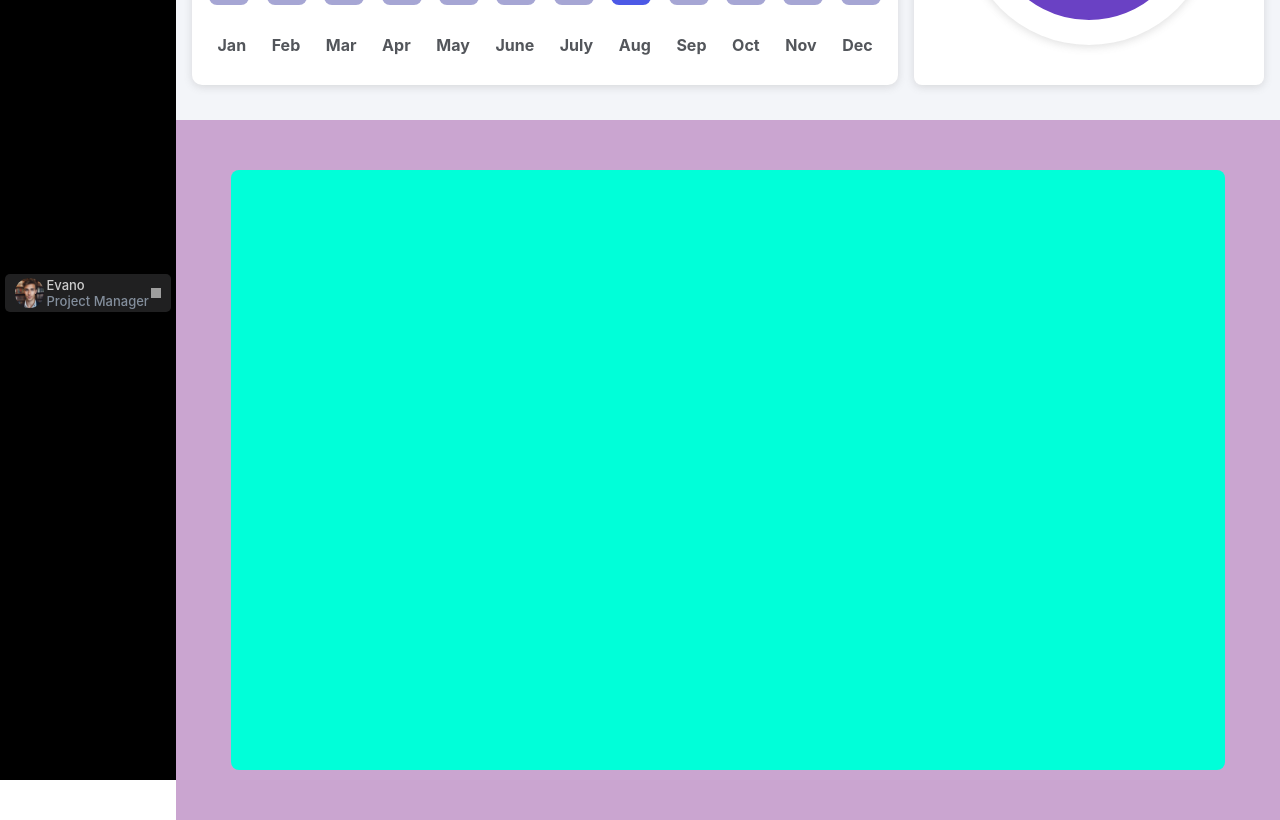
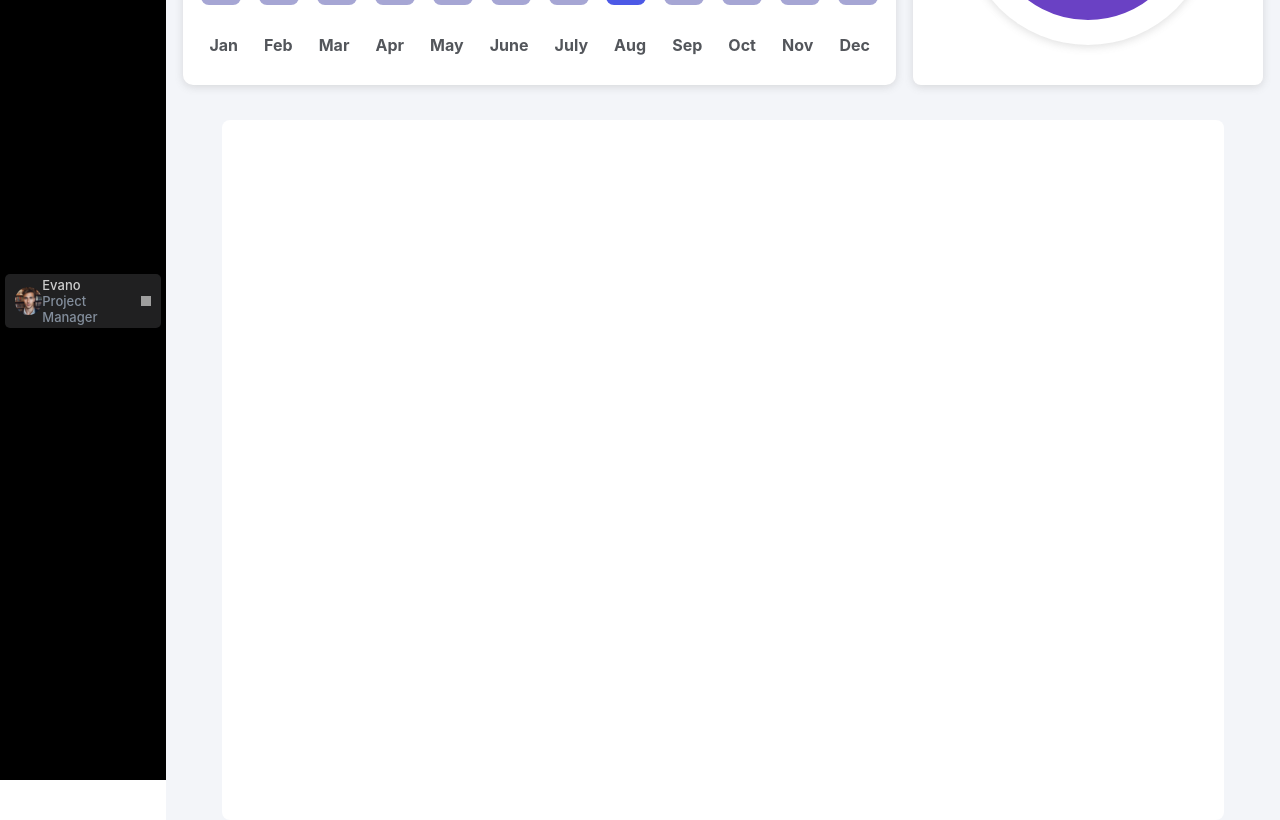
Before and after one commit to pradeep-08/Web-Developer-Assignment-, a React (Create React App) app: page / in a window 1280 px wide. Shown: the part 560-1380 px from the top of the page. Built offline with nearby package versions, Linux system fonts and the light colour scheme; grey boxes are pictures that could not be loaded.

Commit message:
dashborad
Bug fix

```diff
--- a/src/App.css
+++ b/src/App.css
@@ -1,19 +1,27 @@
 
 .master-div{
+  position: relative;
   display: flex;
+  grid-gap: 40px;
   background-color: #fff;
+
 }
 
 .dashboard{
   height: 1340px;
-  width: 15%;
+  position: fixed;
+  left: 0;
+  width: 13%;
   background-color: #172233;
   background-color: #000000;
+  position: fixed;
 }
 .mainboard{
   height: fit-content;
-  width: 100%;
+  width: auto;
+  width: 90%;
+  margin-left: 13%;
   background-color:#F3F5F9;
-  display: flex;
-  flex-direction: column;
+
+
 }
--- a/src/Components/style/bar4.css
+++ b/src/Components/style/bar4.css
@@ -1,6 +1,6 @@
 .bar-4{
     width: 100%;
-    background-color: rgb(202, 165, 208);
+
     height: 700px;
     display: flex;
     justify-content: center;
@@ -9,8 +9,8 @@
 
 
 .bar-4-contents-1{
-    background-color: rgb(0, 255, 217);
-    height: 600px;
+    background-color: #fff;
+    height: 700px;
     width: 90%;
     border-radius: 8px;
 }
```
